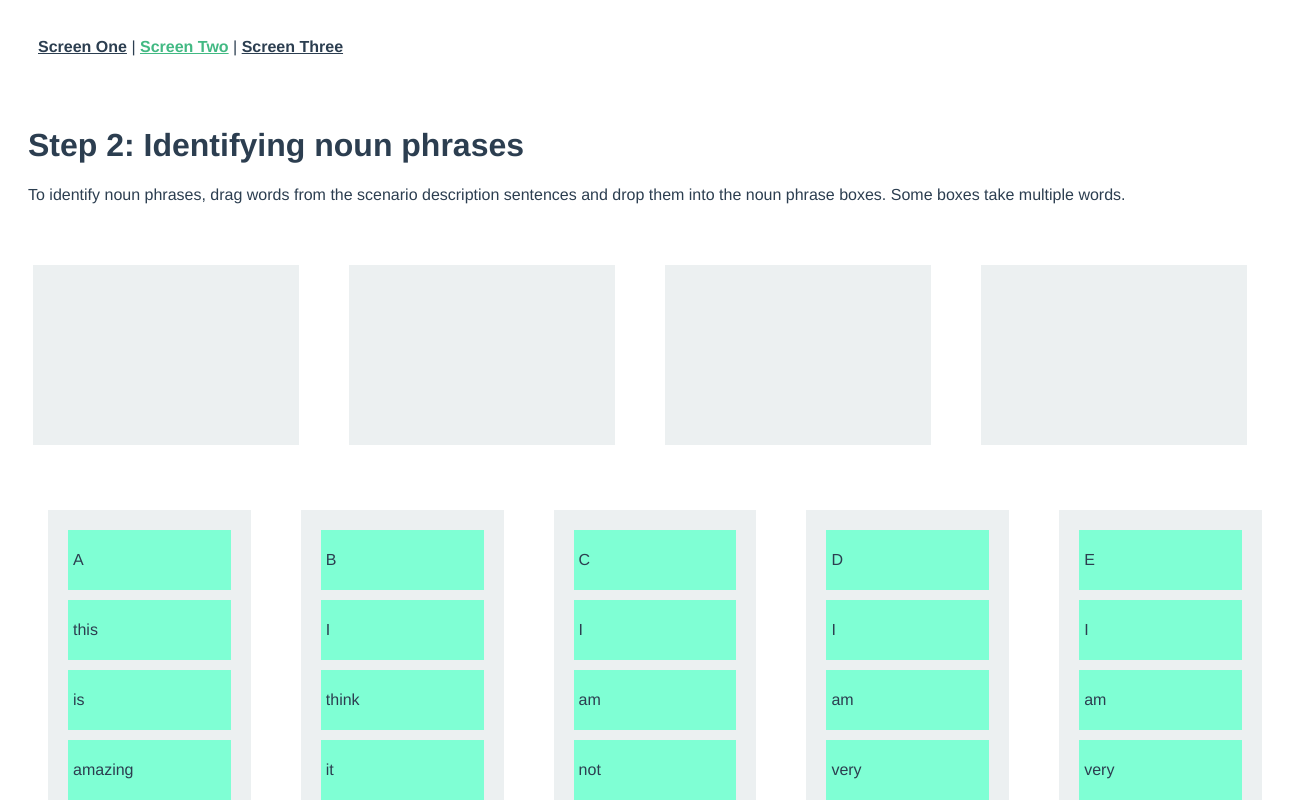
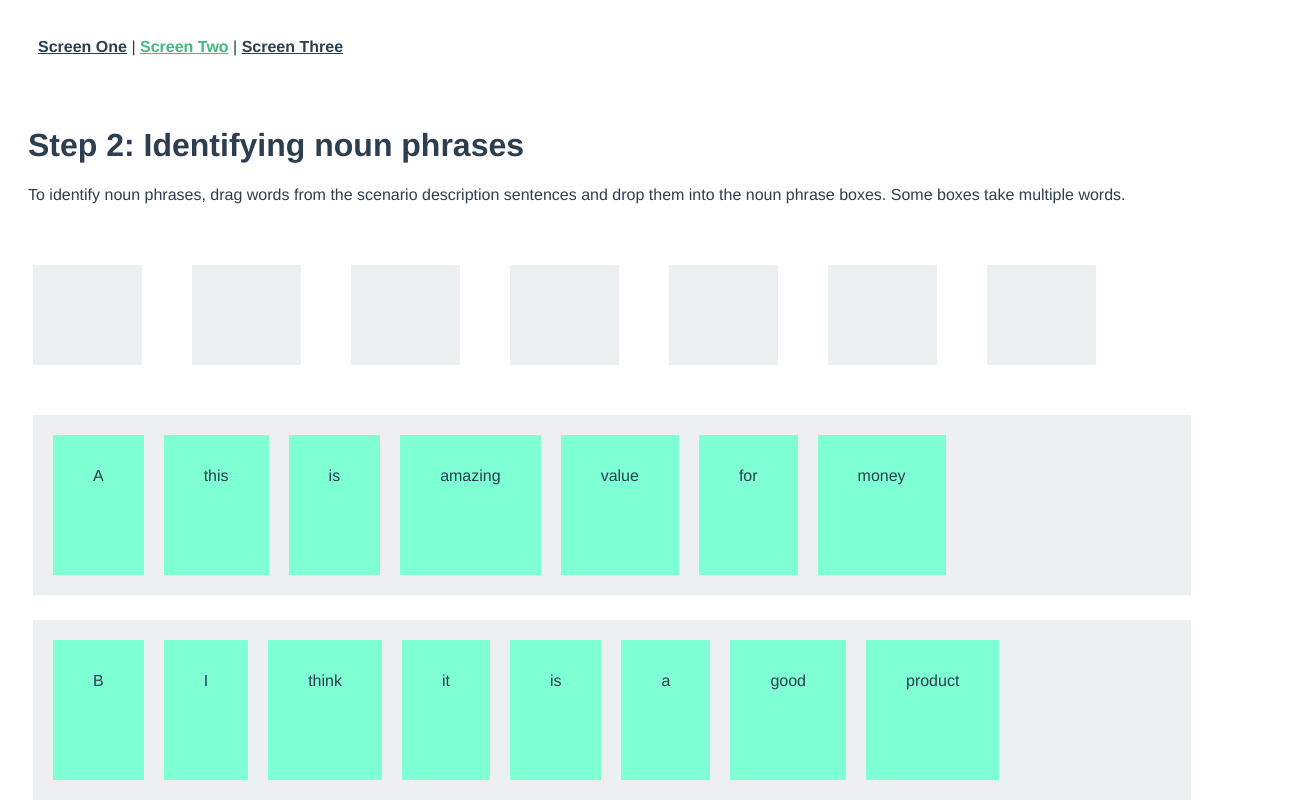
Before and after one commit to ritwik-m/VirtualLab-OOP, a Vue app in the folder exp-1/: page /screen-two in a window 1280 px wide. Shown: the top 800 px of the page, 1302 px wide, since content can reach past the window. Built offline with nearby package versions, Linux system fonts and the light colour scheme.

Commit message:
css fixes - screen two

```diff
--- a/exp-1/src/views/ScreenOne.vue
+++ b/exp-1/src/views/ScreenOne.vue
@@ -3,10 +3,11 @@ import { ref } from 'vue'
 export default {
   setup() {
     const items = ref([
-      { id: 0, alpha: 'A', content: 'Card One', list: 1 },
-      { id: 1, alpha: 'B', content: 'Card Two', list: 1 },
-      { id: 2, alpha: 'C', content: 'Card Three', list: 1},
-      { id: 3, alpha: 'D', content: 'Card Four', list: 1}
+      { id: 0, alpha: 'A', content: 'A customer comes to the office to acquire a vehicle', list: 1 },
+      { id: 1, alpha: 'B', content: 'The clerk locates the vehicle reservation contract by means of the reservation', list: 1 },
+      { id: 2, alpha: 'C', content: 'The customer signs the contract and the clerk gives the keys to the vehicle.', list: 1},
+      { id: 3, alpha: 'D', content: 'The clerk then marks the the contract active by entering the vehicle release data (today\'s date) onto the vehicle reservation contract.', list: 1},
+      { id: 4, alpha: 'E', content: 'The use case terminates at ths point.',list: 1}
     ])
 
     const getList = (list) => {
--- a/exp-1/src/views/ScreenThree.vue
+++ b/exp-1/src/views/ScreenThree.vue
@@ -3,13 +3,15 @@ import { ref } from 'vue'
 export default {
   setup() {
     const items = ref([
-      { id: 0, word: 'A', list: 1 },
-      { id: 1, word: 'this', list: 1 },
-      { id: 2, word: 'is', list: 1 },
-      { id: 3, word: 'amazing', list: 1 },
-      { id: 4, word: 'value', list: 1 },
-      { id: 5, word: 'for', list: 1 },
-      { id: 6, word: 'money', list: 1 },
+      { id: 0, word: 'Customer', list: 1 },
+      { id: 1, word: 'Customer name', list: 1 },
+      { id: 2, word: 'Clerk', list: 1 },
+      { id: 3, word: 'Office', list: 1 },
+      { id: 4, word: 'Vehicle', list: 1 },
+      { id: 5, word: 'keys', list: 1 },
+      { id: 6, word: 'Vehicle reservation contract', list: 1 },
+      { id: 7, word: 'Reservation number', list: 1 },
+      { id: 8, word: 'Vehicle release date', list: 1 },
     ])
 
     const getList = (list) => {
@@ -30,10 +32,12 @@ export default {
       item.list = list
     }
 
+
     return {
       getList,
       startDrag,
-      onDrop
+      onDrop,
+
     }
   }
 }
@@ -73,7 +77,7 @@ export default {
   </div>
   <main class="flexbox">
 
-    <div class="drop-zone-horizontal" @drop="onDrop($event, 1)" @dragenter.prevent @dragover.prevent>
+    <div class="drop-zone-horizontal-second" @drop="onDrop($event, 1)" @dragenter.prevent @dragover.prevent>
       <div v-for="item in getList(1)" :key="item.id" class="drag-el-horizontal" draggable="true"
         @dragstart="startDrag($event, item)">
         <p>{{ item.word }}</p>
@@ -128,6 +132,23 @@ export default {
   flex-wrap: wrap;
   flex-direction: row;
   padding: 10px;
+}
+
+.drop-zone-horizontal-second {
+  width: 90%;
+  margin: 25px;
+  background-color: #ecf0f1;
+  height: 50%;
+  min-height: 20vh;
+  max-height: 20vh;
+  overflow: scroll;
+  flex-wrap: wrap;
+  flex-direction: row;
+  padding: 10px;
+}
+
+.drop-zone-horizontal .drag-el-horizontal:first-of-type {
+  background-color: rgb(218, 80, 80);
 }
 
 .drag-el {
--- a/exp-1/src/views/ScreenTwo.vue
+++ b/exp-1/src/views/ScreenTwo.vue
@@ -78,59 +78,77 @@ export default {
       boxes. Some boxes take multiple words.</p>
   </header>
   <div class="flex-horizontal">
-    <div class="drop-zone-horizontal" @drop="onDrop($event, 6)" @dragenter.prevent @dragover.prevent>
+    <div class="drop-zone" @drop="onDrop($event, 6)" @dragenter.prevent @dragover.prevent>
       <div v-for="item in getList(6)" :key="item.id" class="drag-el-horizontal" draggable="true"
         @dragstart="startDrag($event, item)">
         <p>{{ item.word }}</p>
         </div>
     </div>
-    <div class="drop-zone-horizontal" @drop="onDrop($event, 7)" @dragenter.prevent @dragover.prevent>
+    <div class="drop-zone" @drop="onDrop($event, 7)" @dragenter.prevent @dragover.prevent>
       <div v-for="item in getList(7)" :key="item.id" class="drag-el-horizontal" draggable="true"
         @dragstart="startDrag($event, item)">
         <p>{{ item.word }}</p>
         </div>
     </div>
-    <div class="drop-zone-horizontal" @drop="onDrop($event, 8)" @dragenter.prevent @dragover.prevent>
+    <div class="drop-zone" @drop="onDrop($event, 8)" @dragenter.prevent @dragover.prevent>
       <div v-for="item in getList(8)" :key="item.id" class="drag-el-horizontal" draggable="true"
         @dragstart="startDrag($event, item)">
         <p>{{ item.word }}</p>
         </div>
     </div>
-    <div class="drop-zone-horizontal" @drop="onDrop($event, 9)" @dragenter.prevent @dragover.prevent>
+    <div class="drop-zone" @drop="onDrop($event, 9)" @dragenter.prevent @dragover.prevent>
       <div v-for="item in getList(9)" :key="item.id" class="drag-el-horizontal" draggable="true"
         @dragstart="startDrag($event, item)">
         <p>{{ item.word }}</p>
         </div>
     </div>
+    <div class="drop-zone" @drop="onDrop($event, 10)" @dragenter.prevent @dragover.prevent>
+      <div v-for="item in getList(10)" :key="item.id" class="drag-el-horizontal" draggable="true"
+        @dragstart="startDrag($event, item)">
+        <p>{{ item.word }}</p>
+        </div>
+    </div>
+    <div class="drop-zone" @drop="onDrop($event, 11)" @dragenter.prevent @dragover.prevent>
+      <div v-for="item in getList(11)" :key="item.id" class="drag-el-horizontal" draggable="true"
+        @dragstart="startDrag($event, item)">
+        <p>{{ item.word }}</p>
+        </div>
+    </div>
+    <div class="drop-zone" @drop="onDrop($event, 12)" @dragenter.prevent @dragover.prevent>
+      <div v-for="item in getList(12)" :key="item.id" class="drag-el-horizontal" draggable="true"
+        @dragstart="startDrag($event, item)">
+        <p>{{ item.word }}</p>
+        </div>
+    </div>
   </div>
-  <main class="flexbox">
+  <main class="flex">
 
-    <div class="drop-zone" @drop="onDrop($event, 1)" @dragenter.prevent @dragover.prevent>
-      <div v-for="item in getList(1)" :key="item.id" class="drag-el" draggable="true"
+    <div class="drop-zone-horizontal" @drop="onDrop($event, 1)" @dragenter.prevent @dragover.prevent>
+      <div v-for="item in getList(1)" :key="item.id" class="drag-el-horizontal" draggable="true"
         @dragstart="startDrag($event, item)">
         <p>{{ item.word }}</p>
       </div>
     </div>
-    <div class="drop-zone" @drop="onDrop($event, 2)" @dragenter.prevent @dragover.prevent>
-      <div v-for="item in getList(2)" :key="item.id" class="drag-el" draggable="true"
+    <div class="drop-zone-horizontal" @drop="onDrop($event, 2)" @dragenter.prevent @dragover.prevent>
+      <div v-for="item in getList(2)" :key="item.id" class="drag-el-horizontal" draggable="true"
         @dragstart="startDrag($event, item)">
         <p>{{ item.word }}</p>
       </div>
     </div>
-    <div class="drop-zone" @drop="onDrop($event, 3)" @dragenter.prevent @dragover.prevent>
-      <div v-for="item in getList(3)" :key="item.id" class="drag-el" draggable="true"
+    <div class="drop-zone-horizontal" @drop="onDrop($event, 3)" @dragenter.prevent @dragover.prevent>
+      <div v-for="item in getList(3)" :key="item.id" class="drag-el-horizontal" draggable="true"
         @dragstart="startDrag($event, item)">
         <p>{{ item.word }}</p>
       </div>
     </div>
-    <div class="drop-zone" @drop="onDrop($event, 4)" @dragenter.prevent @dragover.prevent>
-      <div v-for="item in getList(4)" :key="item.id" class="drag-el" draggable="true"
+    <div class="drop-zone-horizontal" @drop="onDrop($event, 4)" @dragenter.prevent @dragover.prevent>
+      <div v-for="item in getList(4)" :key="item.id" class="drag-el-horizontal" draggable="true"
         @dragstart="startDrag($event, item)">
         <p>{{ item.word }}</p>
       </div>
     </div>
-    <div class="drop-zone" @drop="onDrop($event, 5)" @dragenter.prevent @dragover.prevent>
-      <div v-for="item in getList(5)" :key="item.id" class="drag-el" draggable="true"
+    <div class="drop-zone-horizontal" @drop="onDrop($event, 5)" @dragenter.prevent @dragover.prevent>
+      <div v-for="item in getList(5)" :key="item.id" class="drag-el-horizontal" draggable="true"
         @dragstart="startDrag($event, item)">
         <p>{{ item.word }}</p>
       </div>
@@ -146,11 +164,12 @@ export default {
 
 <style scoped>
 .drop-zone {
-  width: 50%;
+  display: flex;
+  min-width: 10ch;
   margin: 25px;
   background-color: #ecf0f1;
-  height: 90%;
-  min-height: 70vh;
+  height: 20%;
+  min-height: 10vh;
   flex-wrap: wrap;
   flex-direction: row;
   padding: 10px;
@@ -159,6 +178,7 @@ export default {
 .flex-horizontal{
   display: flex;
   flex-direction: row;
+  flex-wrap: wrap;
 }
 
 .drag-el-horizontal {
@@ -168,12 +188,12 @@ export default {
   padding-bottom: 2vh;
   background-color: aquamarine;
   margin: 10px;
-  flex-direction: row;
   max-width: fit-content;
   cursor: pointer;
 }
 
 .drop-zone-horizontal {
+  display: flex;
   width: 90%;
   margin: 25px;
   background-color: #ecf0f1;
```
